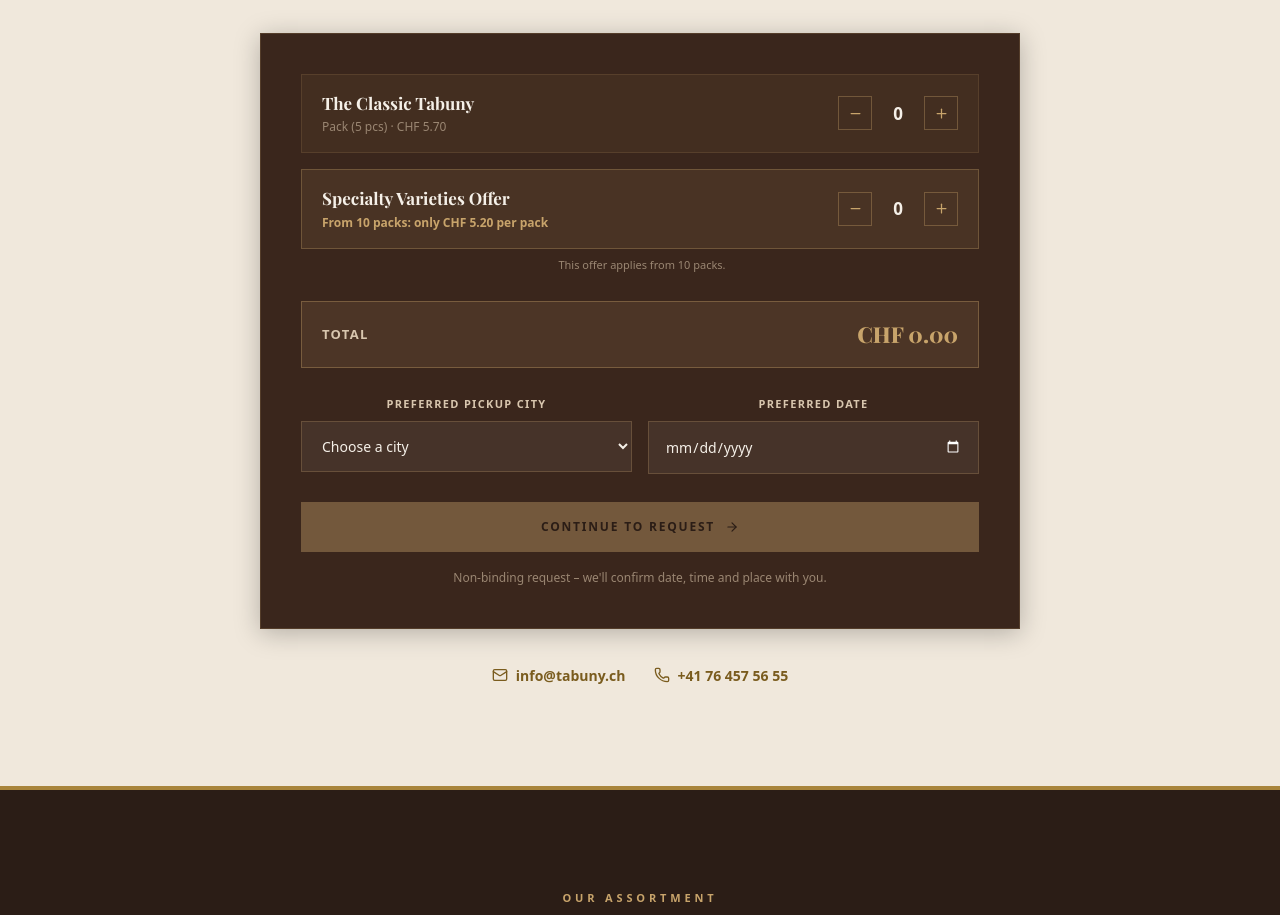
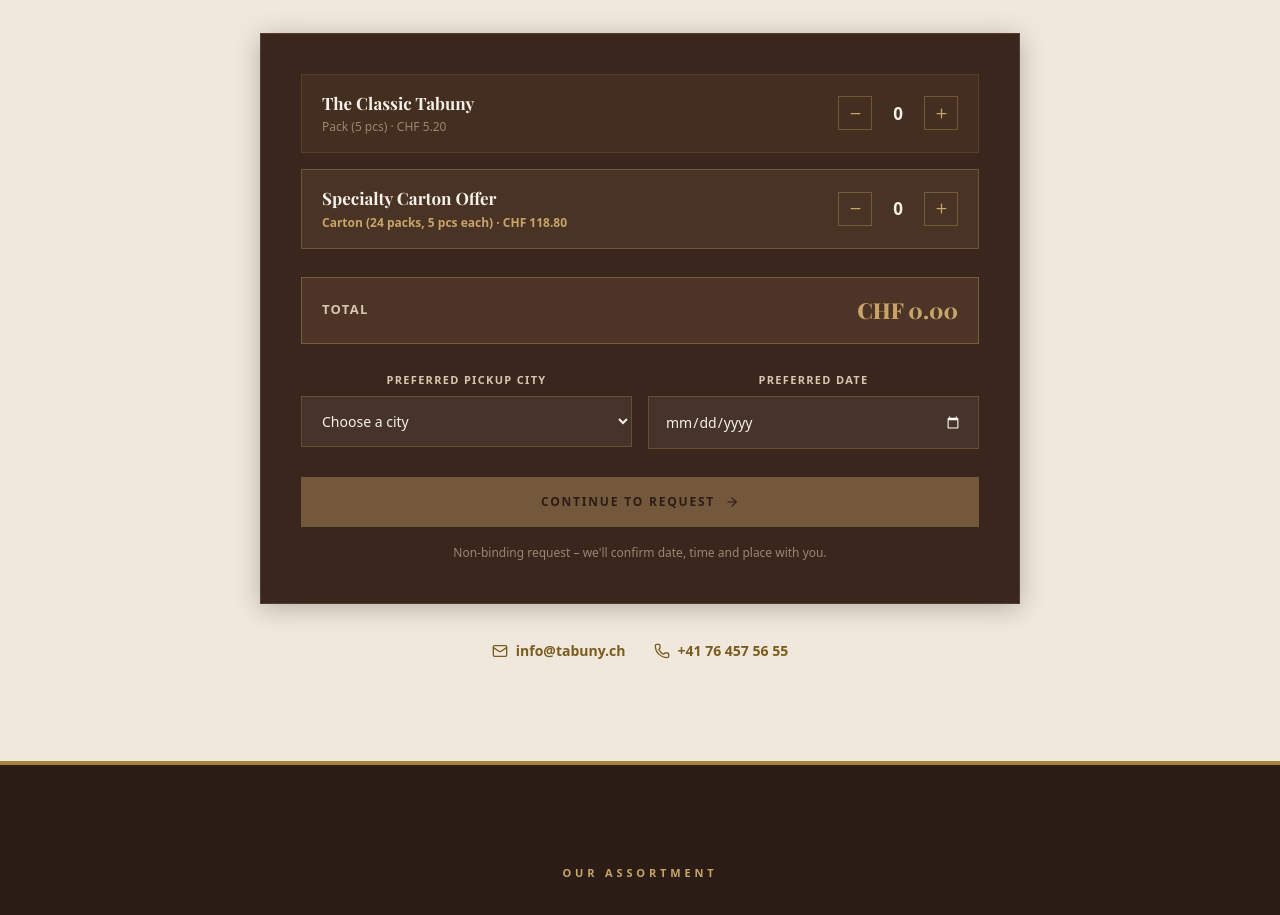
Before and after one commit to Tabuny/tabuny-website, a Next.js app: page /en/for-homes in a window 1280 px wide. Shown: the part 2643-3558 px from the top of the page. Built offline with nearby package versions, Linux system fonts and the light colour scheme; a web font is replaced by a local one.

Commit message:
Update pricing and offering

```diff
--- a/src/components/sections/PickupRequest.tsx
+++ b/src/components/sections/PickupRequest.tsx
@@ -15,9 +15,8 @@
 const darkMuted = '#3D2410';
 
 // Pricing
-const CLASSIC_PRICE = 5.70;
-const OFFER_PRICE = 5.20;
-const OFFER_MIN = 10; // the bulk offer starts at 10 packs
+const CLASSIC_PRICE = 5.20;
+const OFFER_PRICE = 4.95 * 24; // 1 carton = 24 packs
 
 const fmt = (n: number) => `CHF ${n.toFixed(2)}`;
 
@@ -38,16 +37,13 @@
   const grandTotal = classicTotal + offerTotal;
   const totalPacks = classic + offer;
 
-  const incOffer = () => setOffer((o) => (o === 0 ? OFFER_MIN : o + 1));
-  const decOffer = () => setOffer((o) => (o <= OFFER_MIN ? 0 : o - 1));
-
   const handleContinue = () => {
     const lines: string[] = [t('summaryHeading')];
     if (classic > 0) {
       lines.push(`- ${tProd('product1Name')}: ${classic} × ${t('packUnit')} (${fmt(CLASSIC_PRICE)}/Pkg.) = ${fmt(classicTotal)}`);
     }
     if (offer > 0) {
-      lines.push(`- ${t('offerName')}: ${offer} × ${t('packUnit')} (${fmt(OFFER_PRICE)}/Pkg.) = ${fmt(offerTotal)}`);
+      lines.push(`- ${t('offerName')}: ${offer} × ${t('cartonUnit')} (${fmt(OFFER_PRICE)}/Krt.) = ${fmt(offerTotal)}`);
     }
     lines.push(`${t('totalLabel')}: ${fmt(grandTotal)}`);
     if (city) lines.push(`${t('cityLabel')}: ${city}`);
@@ -123,21 +119,20 @@
         </div>
 
         {/* SPECIAL OFFER ROW */}
-        <div className="picker-row" style={{ display: 'flex', alignItems: 'center', justifyContent: 'space-between', gap: '16px', padding: '16px 20px', background: 'rgba(200,164,107,0.1)', border: `1px solid rgba(200,164,107,0.3)`, marginBottom: '8px' }}>
+        <div className="picker-row" style={{ display: 'flex', alignItems: 'center', justifyContent: 'space-between', gap: '16px', padding: '16px 20px', background: 'rgba(200,164,107,0.1)', border: `1px solid rgba(200,164,107,0.3)`, marginBottom: '28px' }}>
           <div style={{ display: 'flex', flexDirection: 'column', alignItems: 'flex-start', textAlign: 'left' }}>
             <div className="picker-row-name" style={{ fontFamily: '"Playfair Display", serif', color: ivory, fontSize: '17px', fontWeight: 700 }}>{t('offerName')}</div>
-            <div style={{ color: gold, fontSize: '12px', marginTop: '2px', fontWeight: 600 }}>{t('offerText')}</div>
+            <div style={{ color: gold, fontSize: '12px', marginTop: '2px', fontWeight: 600 }}>{t('cartonUnit')} &middot; {fmt(OFFER_PRICE)}</div>
           </div>
           <div className="picker-row-controls" style={{ display: 'flex', alignItems: 'center', gap: '16px' }}>
             <span style={{ color: gold, fontSize: '13px', fontWeight: 700, minWidth: '78px', textAlign: 'right' }}>{offer > 0 ? fmt(offerTotal) : ''}</span>
             <div style={{ display: 'flex', alignItems: 'center', gap: '12px' }}>
-              <button type="button" aria-label="decrease" onClick={decOffer} style={stepperBtn}><Minus size={15} /></button>
+              <button type="button" aria-label="decrease" onClick={() => setOffer((q) => Math.max(0, q - 1))} style={stepperBtn}><Minus size={15} /></button>
               <span style={{ color: ivory, fontWeight: 800, fontSize: '17px', minWidth: '28px', textAlign: 'center' }}>{offer}</span>
-              <button type="button" aria-label="increase" onClick={incOffer} style={stepperBtn}><Plus size={15} /></button>
+              <button type="button" aria-label="increase" onClick={() => setOffer((q) => q + 1)} style={stepperBtn}><Plus size={15} /></button>
             </div>
           </div>
         </div>
-        <p style={{ color: muted, fontSize: '11px', marginBottom: '28px', paddingLeft: '4px' }}>{t('offerHint')}</p>
 
         {/* LIVE TOTAL */}
         <div style={{ display: 'flex', justifyContent: 'space-between', alignItems: 'center', padding: '16px 20px', background: 'rgba(200,164,107,0.12)', border: `1px solid rgba(200,164,107,0.35)`, marginBottom: '28px' }}>
--- a/src/messages/de.json
+++ b/src/messages/de.json
@@ -202,9 +202,8 @@
     "note": "Unverbindliche Anfrage – wir bestätigen Datum, Uhrzeit und Ort mit Ihnen.",
     "summaryHeading": "Abholanfrage:",
     "packUnitShort": "Packung(en)",
-    "offerName": "Angebot Feine Spezialitäten",
-    "offerText": "Ab 10 Packungen: nur CHF 5.20 pro Packung",
-    "offerHint": "Dieses Angebot gilt ab 10 Packungen.",
+    "offerName": "Spezialitäten-Karton-Angebot",
+    "cartonUnit": "Karton (24 Packungen, à 5 Stück)",
     "totalLabel": "Gesamt"
   },
   "forBusinesses": {
--- a/src/messages/en.json
+++ b/src/messages/en.json
@@ -202,9 +202,8 @@
     "note": "Non-binding request – we'll confirm date, time and place with you.",
     "summaryHeading": "Pickup request:",
     "packUnitShort": "pack(s)",
-    "offerName": "Specialty Varieties Offer",
-    "offerText": "From 10 packs: only CHF 5.20 per pack",
-    "offerHint": "This offer applies from 10 packs.",
+    "offerName": "Specialty Carton Offer",
+    "cartonUnit": "Carton (24 packs, 5 pcs each)",
     "totalLabel": "Total"
   },
   "forBusinesses": {
--- a/src/messages/fr.json
+++ b/src/messages/fr.json
@@ -202,9 +202,8 @@
     "note": "Demande sans engagement – nous confirmons la date, l'heure et le lieu avec vous.",
     "summaryHeading": "Demande de retrait:",
     "packUnitShort": "paquet(s)",
-    "offerName": "Offre Spécialités Raffinées",
-    "offerText": "À partir de 10 paquets: seulement CHF 5.20 par paquet",
-    "offerHint": "Cette offre s'applique à partir de 10 paquets.",
+    "offerName": "Offre Carton Spécialités",
+    "cartonUnit": "Carton (24 paquets, 5 pces chacun)",
     "totalLabel": "Total"
   },
   "forBusinesses": {
--- a/src/messages/it.json
+++ b/src/messages/it.json
@@ -202,9 +202,8 @@
     "note": "Richiesta senza impegno – confermeremo data, ora e luogo con te.",
     "summaryHeading": "Richiesta di ritiro:",
     "packUnitShort": "confezione/i",
-    "offerName": "Offerta Specialità Raffinate",
-    "offerText": "Da 10 confezioni: solo CHF 5.20 per confezione",
-    "offerHint": "Questa offerta si applica da 10 confezioni.",
+    "offerName": "Offerta Cartone Specialità",
+    "cartonUnit": "Cartone (24 confezioni, 5 pz ciascuna)",
     "totalLabel": "Totale"
   },
   "forBusinesses": {
```
